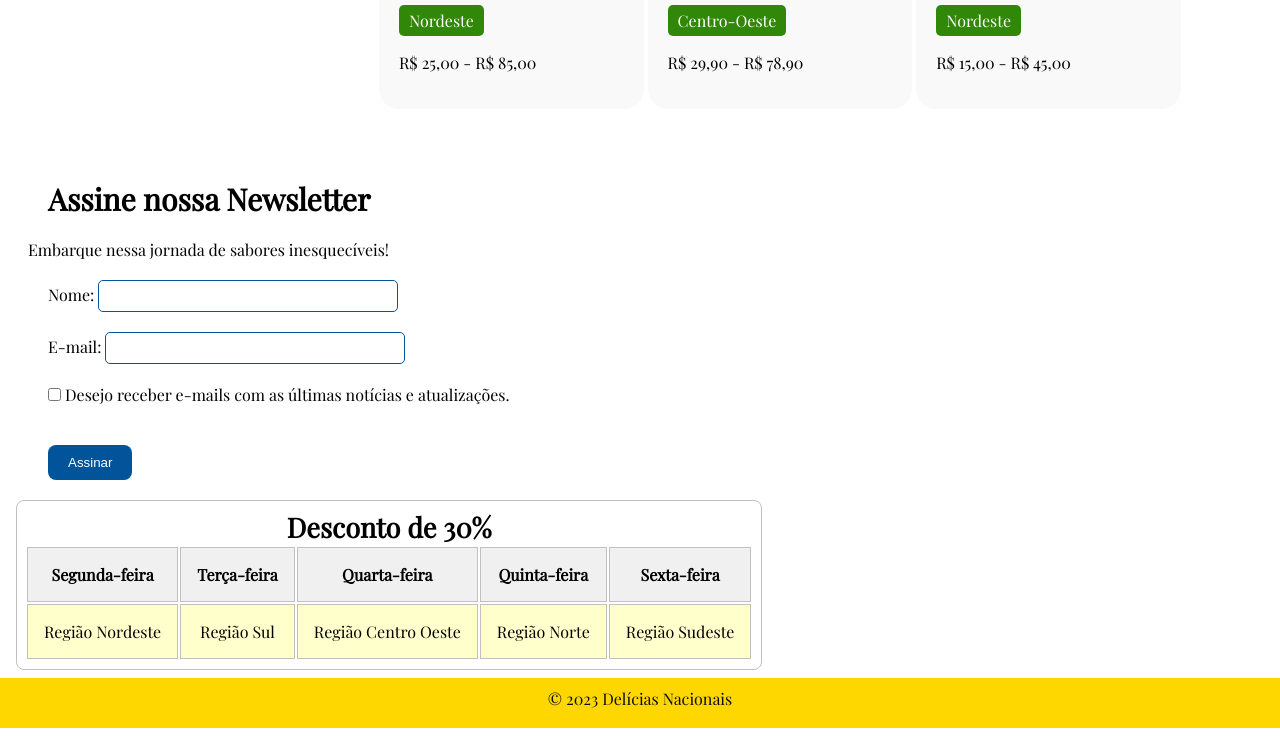
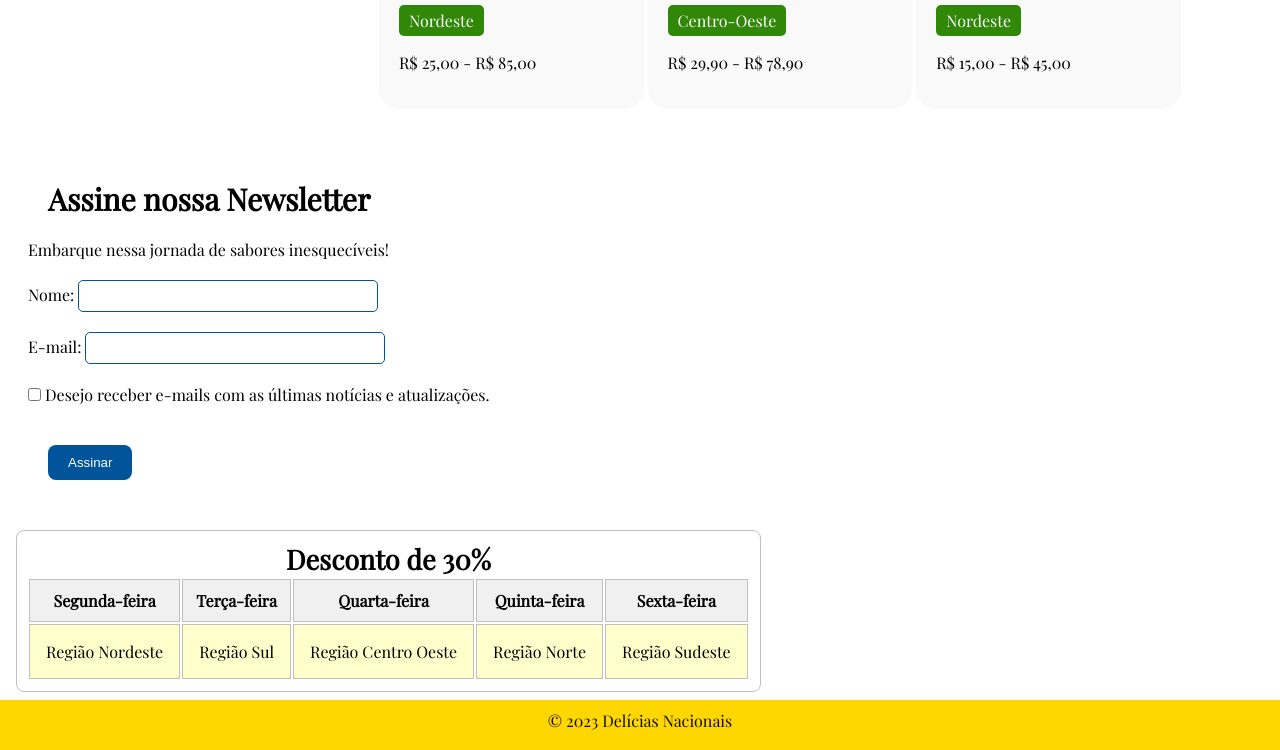
Before and after one commit to brunaenaira/AdaIFood, a plain HTML site: page aula04/siteProjetoOne.html in a window 1280 px wide. Shown: the part 1215-1965 px from the top of the page. Before the commit the page ends 1943 px from the top, so only its background shows below. Drawn offline with nearby package versions, Linux system fonts and the light colour scheme; a web font is replaced by a local one.

Commit message:
ajustes de posição de elementos no fim da página

```diff
--- a/aula04/siteProjetoOne.css
+++ b/aula04/siteProjetoOne.css
@@ -204,7 +204,7 @@ main aside {
 
 #inscricoes label {
     display: block;
-    margin: 20px 20px;
+    margin: 20px 0px;
 
 }
 
@@ -333,8 +333,8 @@ div+div {
     justify-content: right;
     align-items: center;
     height: fit-content;
-    padding: 8px;
-    vertical-align: top;
+    padding: 10px;
+    vertical-align: top ;
     display: inline-block;
     width: auto;
     border: 1px solid #C0C0C0;
@@ -342,15 +342,15 @@ div+div {
     margin-right: 16px;
     margin-left: 16px;
     border-collapse: collapse;
+    margin-top: 30px;
 }
 
 .desconto-semanal table {
     width: 100%;
 }
-
 .desconto-semanal th {
     border: 1px solid #C0C0C0;
-    padding: 16px;
+    padding: 10px;
     background: #F0F0F0;
 }
 
```
